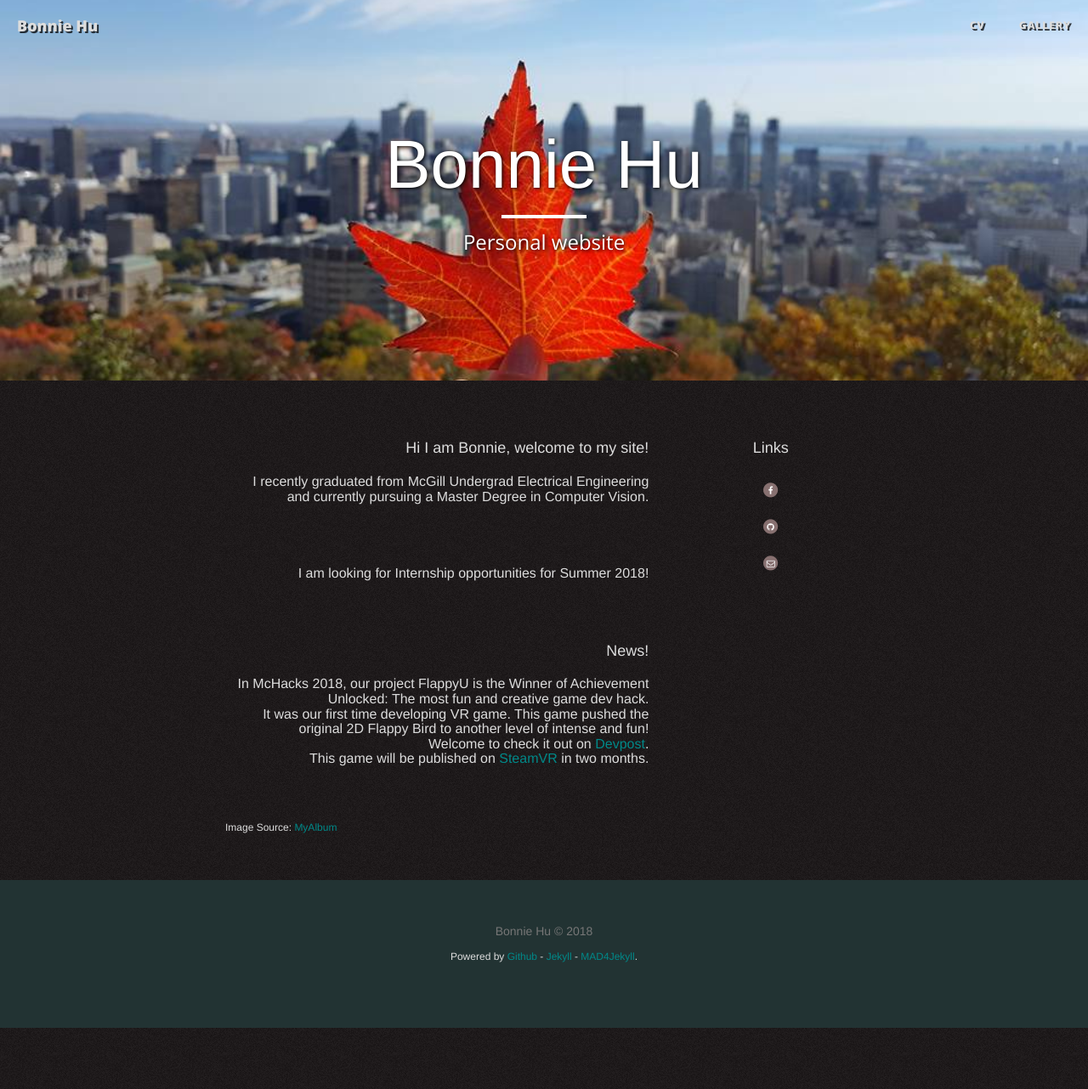
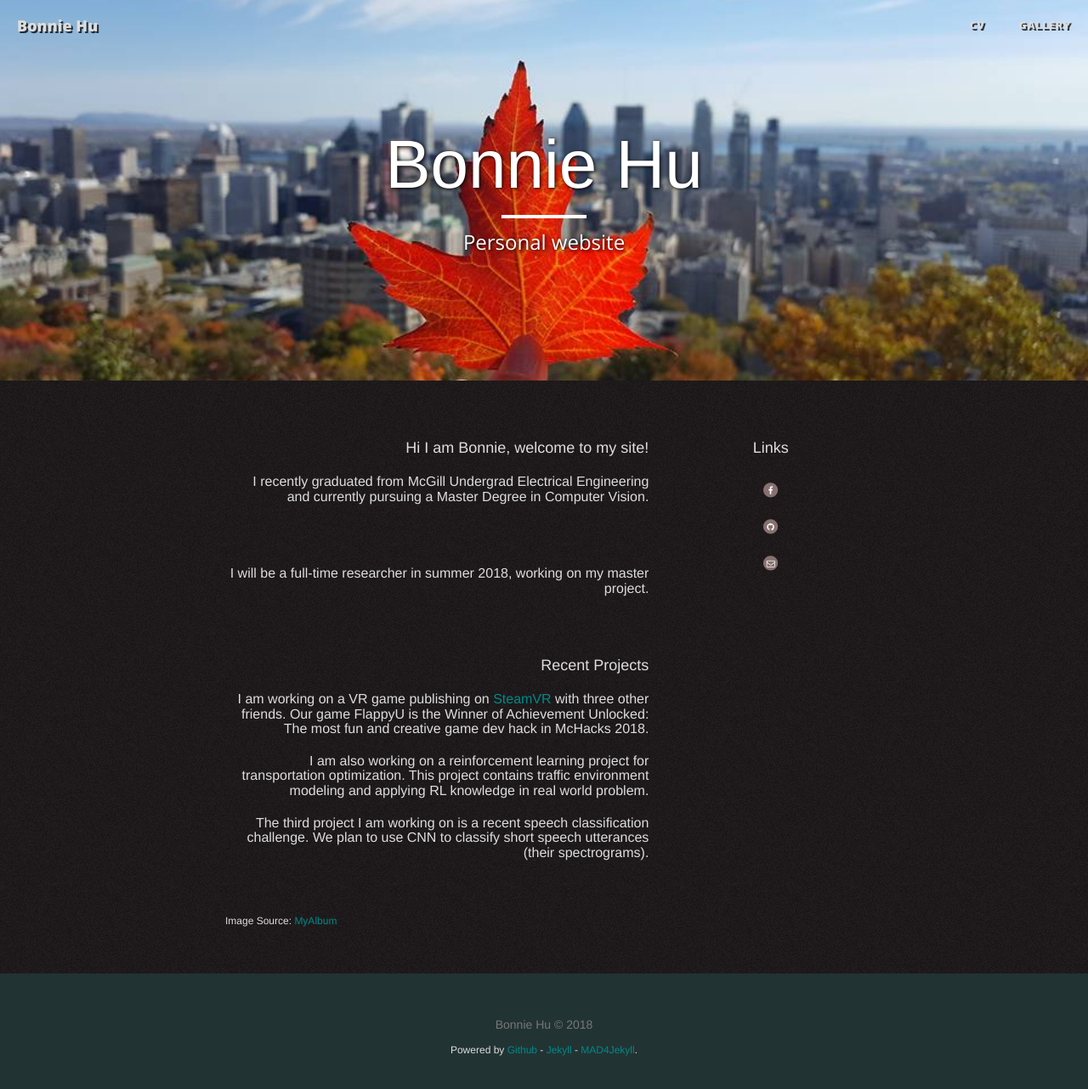
Before and after one commit to Bonnie970/Bonnie970.github.io, a Jekyll site: the page built from pages/index.html, in a window 1280 px wide and 1320 px high. Shown: the top 1282 px of the window at 85% size. Built offline with Jekyll 4.4.1, drawn with Linux system fonts in a browser that asks for light colours; nearby versions of some CDN libraries.

Commit message:
Update index.html

```diff
--- a/pages/index.html
+++ b/pages/index.html
@@ -55,19 +55,17 @@ permalink: ./index.html
 
 <h3>I recently graduated from McGill Undergrad Electrical Engineering and currently pursuing a Master Degree in Computer Vision. </h3>
 <br>
-<h3>I am looking for Internship opportunities for Summer 2018! </h3>
+<h3>I will be a full-time researcher in summer 2018, working on my master project. </h3>
 <br>
 
 
-<h2>News!</h2>
-<h3>In McHacks 2018, our project FlappyU is the Winner of Achievement Unlocked: The most fun and creative game dev hack.
-<br>
-It was our first time developing VR game. This game pushed the original 2D Flappy Bird to another level of intense and fun!
-<br>
-Welcome to check it out on <a href="https://devpost.com/software/flappyu">Devpost</a>.
-<br>
-This game will be published on <a href="http://store.steampowered.com/vr">SteamVR</a> in two months.
-</h3>
+<h2>Recent Projects</h2>
+	<h3> I am working on a VR game publishing on <a href="http://store.steampowered.com/vr">SteamVR</a> with three other friends. Our game FlappyU is the Winner of Achievement Unlocked: The most fun and creative game dev hack in McHacks 2018.
+	</h3>
+	<h3> I am also working on a reinforcement learning project for transportation optimization. This project contains traffic environment modeling and applying RL knowledge in real world problem.
+	</h3>
+	<h3> The third project I am working on is a recent speech classification challenge. We plan to use CNN to classify short speech utterances (their spectrograms).
+		</h3>
         </div>
 
 
```
